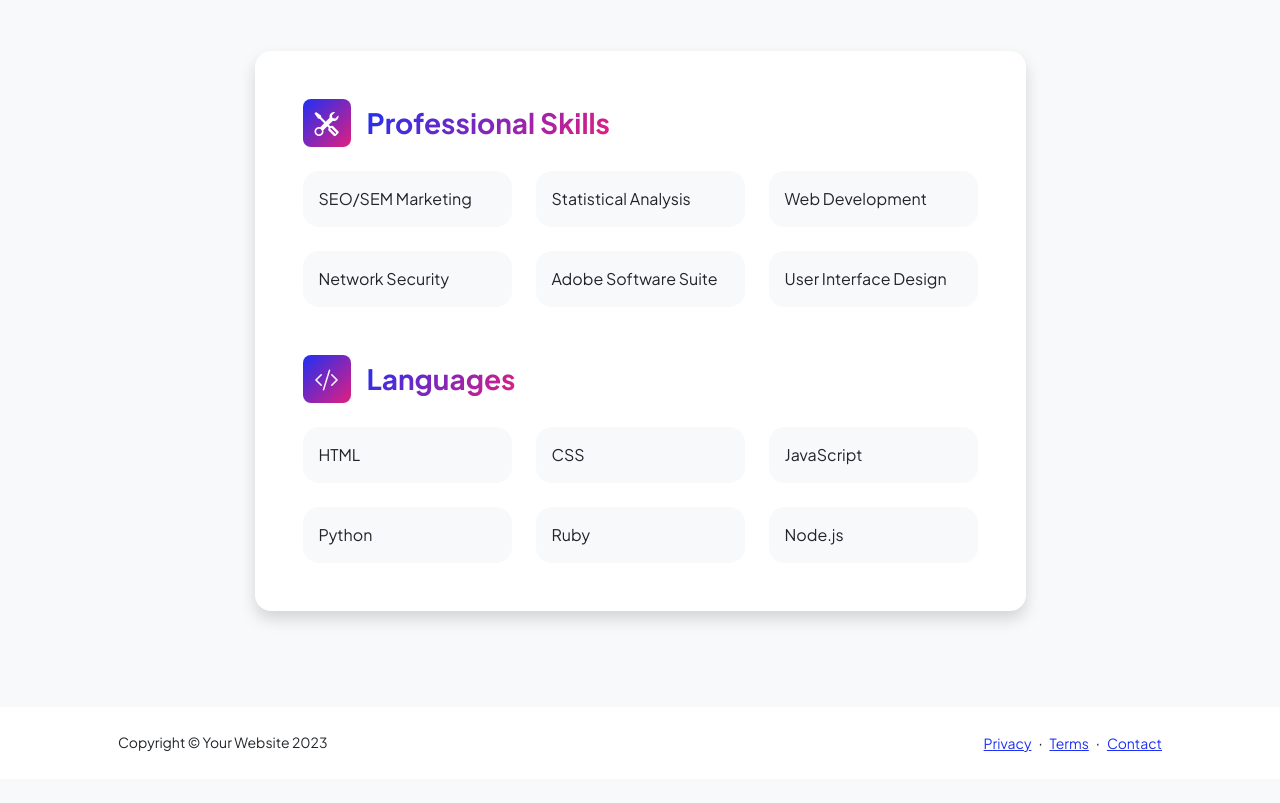
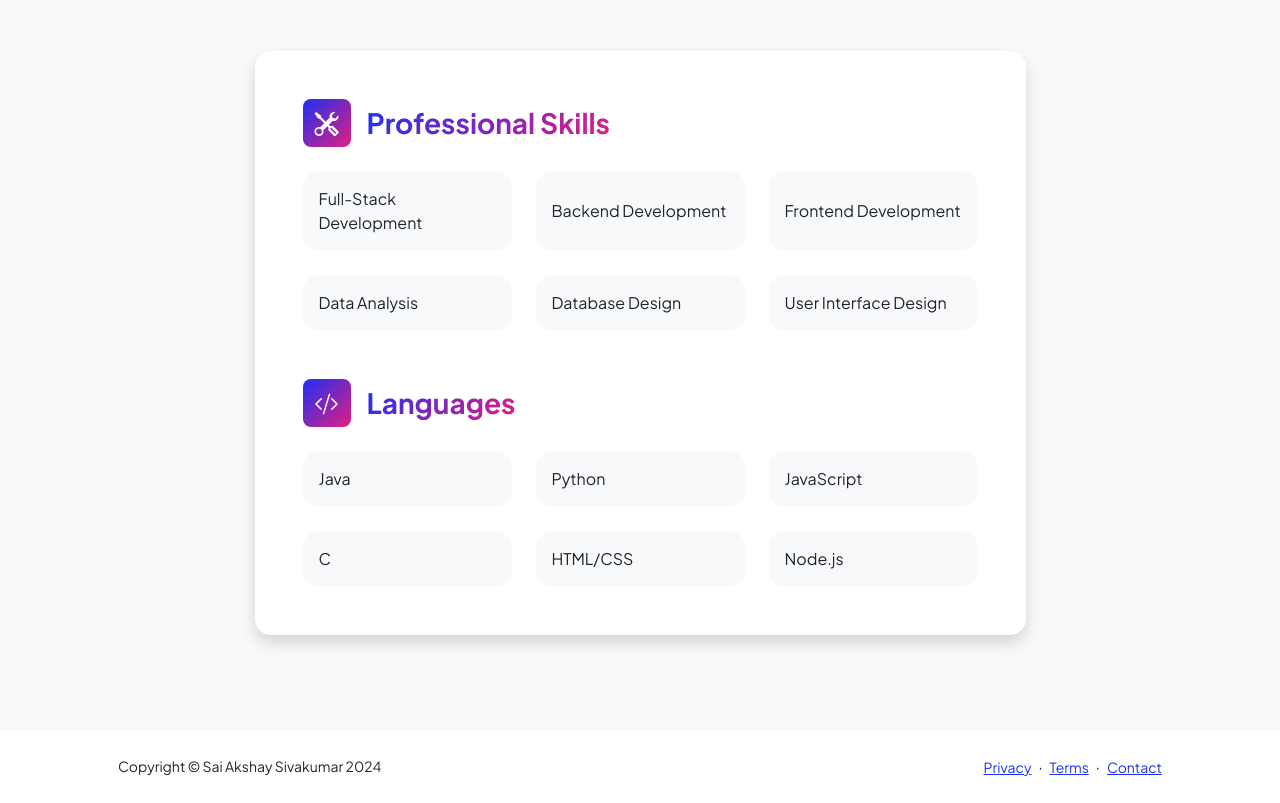
Before and after one commit to solo212/sai-website, a plain HTML site: page resume.html in a window 1280 px wide. Shown: the part 1383-2186 px from the top of the page. Before the commit the page ends 2162 px from the top, so only its background shows below. Drawn offline with nearby package versions, Linux system fonts and the light colour scheme.

Commit message:
Update resume.html

```diff
--- a/resume.html
+++ b/resume.html
@@ -105,7 +105,7 @@
                                                 </div>
                                             </div>
                                         </div>
-                                        <div class="col-lg-8"><div>Involved in AWS club, FIRE, and Tennis</div></div>
+                                        <div class="col-lg-8"><div>Involved in AWS club, FIRE, and Tennis.</div></div>
                                     </div>
                                 </div>
                             </div>
@@ -125,13 +125,13 @@
                                             <h3 class="fw-bolder mb-0"><span class="text-gradient d-inline">Professional Skills</span></h3>
                                         </div>
                                         <div class="row row-cols-1 row-cols-md-3 mb-4">
-                                            <div class="col mb-4 mb-md-0"><div class="d-flex align-items-center bg-light rounded-4 p-3 h-100">SEO/SEM Marketing</div></div>
-                                            <div class="col mb-4 mb-md-0"><div class="d-flex align-items-center bg-light rounded-4 p-3 h-100">Statistical Analysis</div></div>
-                                            <div class="col"><div class="d-flex align-items-center bg-light rounded-4 p-3 h-100">Web Development</div></div>
+                                            <div class="col mb-4 mb-md-0"><div class="d-flex align-items-center bg-light rounded-4 p-3 h-100">Full-Stack Development</div></div>
+                                            <div class="col mb-4 mb-md-0"><div class="d-flex align-items-center bg-light rounded-4 p-3 h-100">Backend Development</div></div>
+                                            <div class="col"><div class="d-flex align-items-center bg-light rounded-4 p-3 h-100">Frontend Development</div></div>
                                         </div>
                                         <div class="row row-cols-1 row-cols-md-3">
-                                            <div class="col mb-4 mb-md-0"><div class="d-flex align-items-center bg-light rounded-4 p-3 h-100">Network Security</div></div>
-                                            <div class="col mb-4 mb-md-0"><div class="d-flex align-items-center bg-light rounded-4 p-3 h-100">Adobe Software Suite</div></div>
+                                            <div class="col mb-4 mb-md-0"><div class="d-flex align-items-center bg-light rounded-4 p-3 h-100">Data Analysis</div></div>
+                                            <div class="col mb-4 mb-md-0"><div class="d-flex align-items-center bg-light rounded-4 p-3 h-100">Database Design</div></div>
                                             <div class="col"><div class="d-flex align-items-center bg-light rounded-4 p-3 h-100">User Interface Design</div></div>
                                         </div>
                                     </div>
@@ -142,13 +142,13 @@
                                             <h3 class="fw-bolder mb-0"><span class="text-gradient d-inline">Languages</span></h3>
                                         </div>
                                         <div class="row row-cols-1 row-cols-md-3 mb-4">
-                                            <div class="col mb-4 mb-md-0"><div class="d-flex align-items-center bg-light rounded-4 p-3 h-100">HTML</div></div>
-                                            <div class="col mb-4 mb-md-0"><div class="d-flex align-items-center bg-light rounded-4 p-3 h-100">CSS</div></div>
+                                            <div class="col mb-4 mb-md-0"><div class="d-flex align-items-center bg-light rounded-4 p-3 h-100">Java</div></div>
+                                            <div class="col mb-4 mb-md-0"><div class="d-flex align-items-center bg-light rounded-4 p-3 h-100">Python</div></div>
                                             <div class="col"><div class="d-flex align-items-center bg-light rounded-4 p-3 h-100">JavaScript</div></div>
                                         </div>
                                         <div class="row row-cols-1 row-cols-md-3">
-                                            <div class="col mb-4 mb-md-0"><div class="d-flex align-items-center bg-light rounded-4 p-3 h-100">Python</div></div>
-                                            <div class="col mb-4 mb-md-0"><div class="d-flex align-items-center bg-light rounded-4 p-3 h-100">Ruby</div></div>
+                                            <div class="col mb-4 mb-md-0"><div class="d-flex align-items-center bg-light rounded-4 p-3 h-100">C</div></div>
+                                            <div class="col mb-4 mb-md-0"><div class="d-flex align-items-center bg-light rounded-4 p-3 h-100">HTML/CSS</div></div>
                                             <div class="col"><div class="d-flex align-items-center bg-light rounded-4 p-3 h-100">Node.js</div></div>
                                         </div>
                                     </div>
@@ -163,7 +163,7 @@
         <footer class="bg-white py-4 mt-auto">
             <div class="container px-5">
                 <div class="row align-items-center justify-content-between flex-column flex-sm-row">
-                    <div class="col-auto"><div class="small m-0">Copyright &copy; Your Website 2023</div></div>
+                    <div class="col-auto"><div class="small m-0">Copyright &copy; Sai Akshay Sivakumar 2024</div></div>
                     <div class="col-auto">
                         <a class="small" href="#!">Privacy</a>
                         <span class="mx-1">&middot;</span>
```
